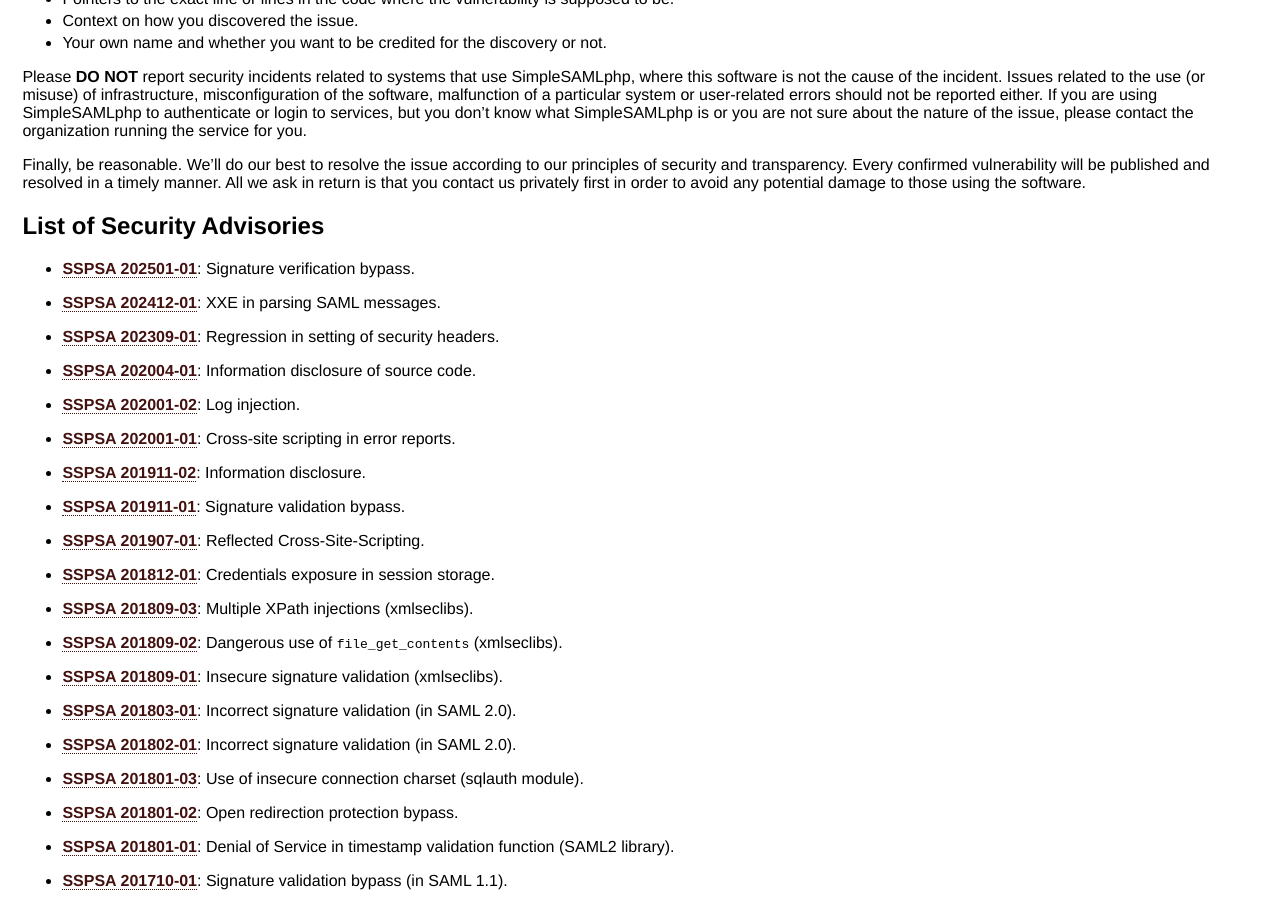
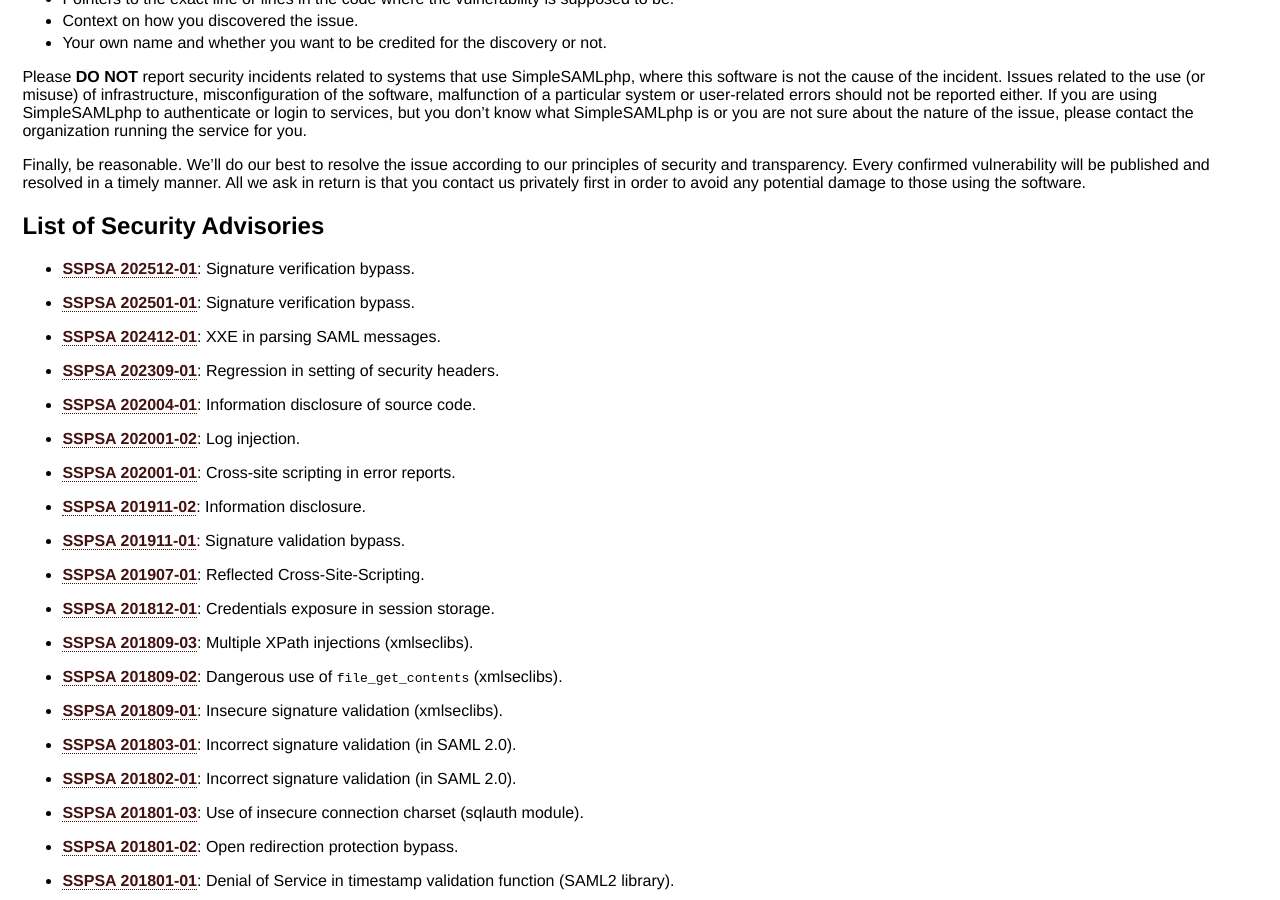
Before and after one commit to simplesamlphp/simplesamlphp.github.io, a Jekyll site: the page built from security/index.md, in a window 1280 px wide and 900 px high, scrolled down 856 px. Built offline with Jekyll 4.4.1, drawn with Linux system fonts in a browser that asks for light colours.

Commit message:
Add advisory to index

```diff
--- a/security/index.md
+++ b/security/index.md
@@ -72,6 +72,8 @@
 
 ## List of Security Advisories
 
+* [**SSPSA 202512-01**](/security/202512-01): Signature verification bypass.
+
 * [**SSPSA 202501-01**](/security/202501-01): Signature verification bypass.
 
 * [**SSPSA 202412-01**](/security/202412-01): XXE in parsing SAML messages.
```
